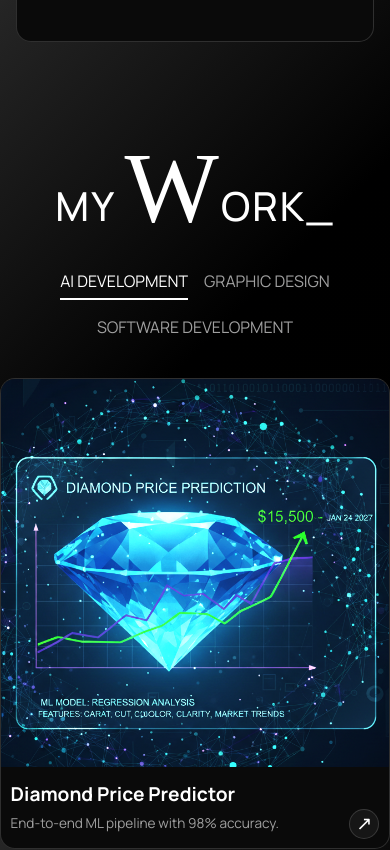
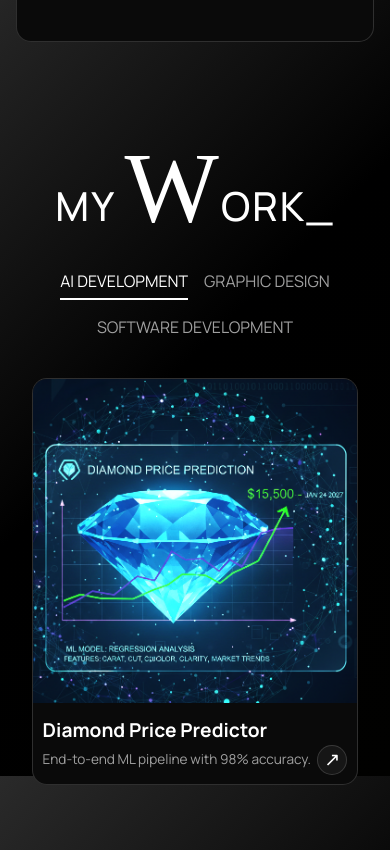
Before and after one commit to Spathneja21/Portfolio, a React (Vite) app: page / in a window 390 px wide. Shown: the part 2600-3450 px from the top of the page. Built offline with nearby package versions, Linux system fonts and the light colour scheme; a web font is replaced by a local one.

Commit message:
optimized the work section.

```diff
--- a/src/components/Work.css
+++ b/src/components/Work.css
@@ -294,8 +294,7 @@
     }
 
     .work-item {
-        margin-left: 0;
-        margin-right: 0;
+        margin-bottom: 2.5rem;
     }
 }
 
--- a/src/components/Work.jsx
+++ b/src/components/Work.jsx
@@ -62,7 +62,7 @@ To conclude the lifecycle, I deployed the optimal regression model into a Stream
 
     return (
         <section id="work" className="section work">
-            <div className="work-container">
+            <div className="container work-container">
                 <h2>MY <span className="work-text">W</span>ork_</h2>
 
                 <div className="work-categories">
```
